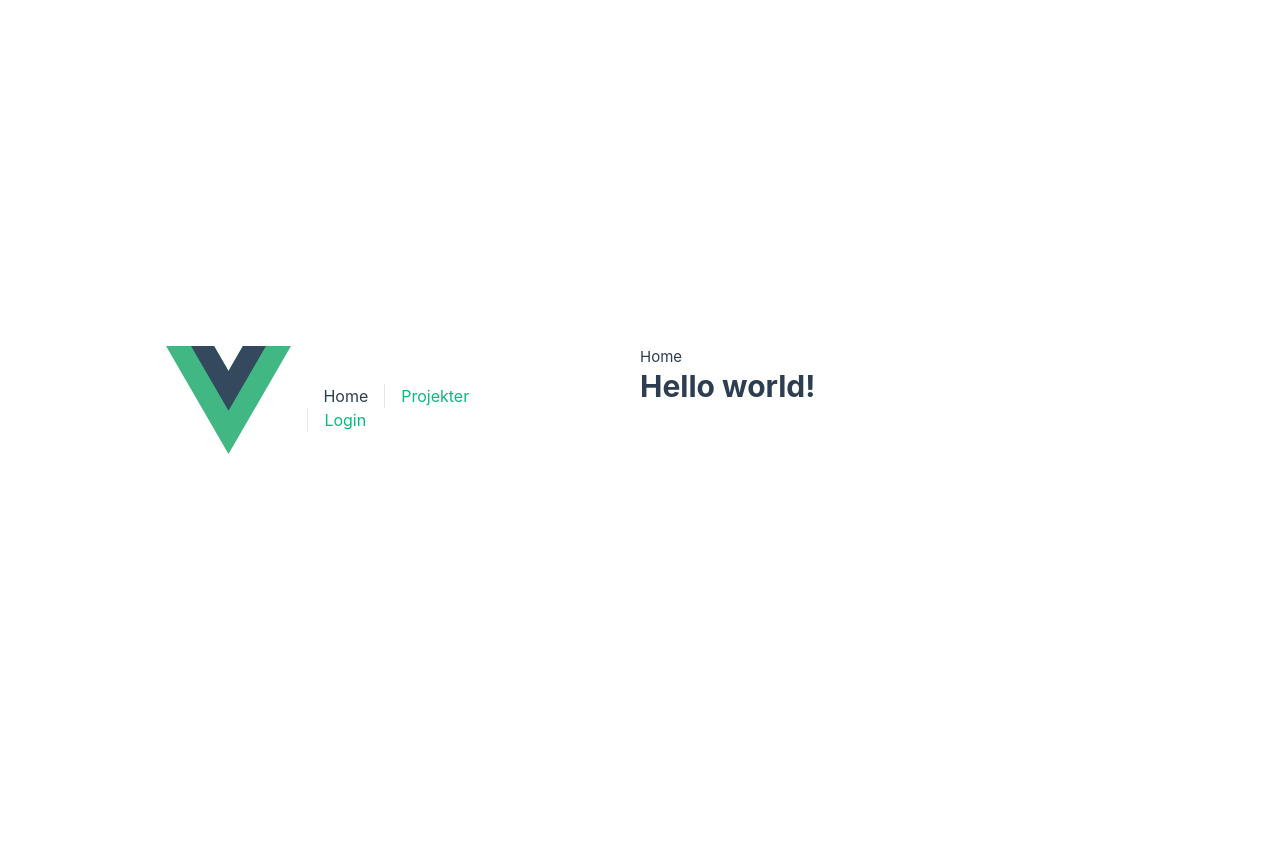
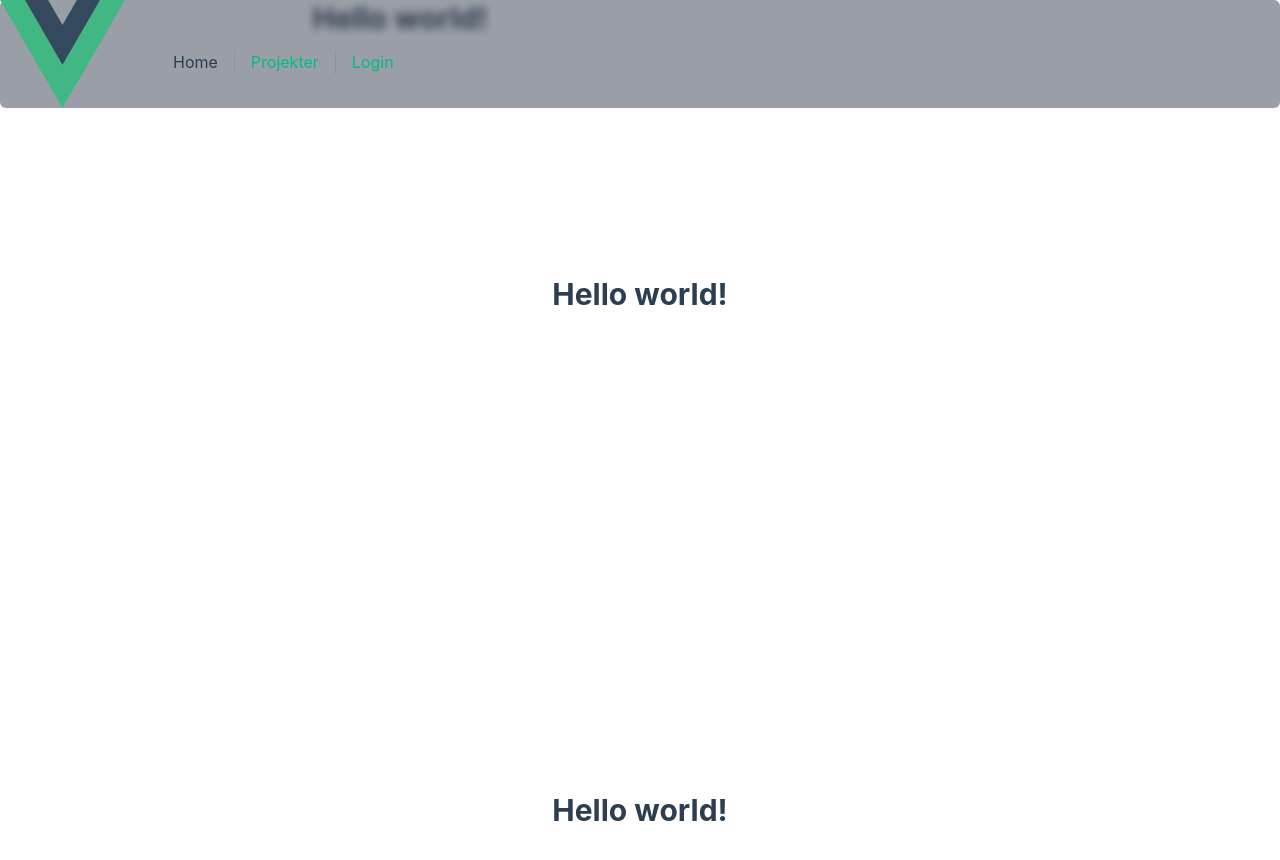
Before and after one commit to JeJulianaa/portfolio_advjs, a Vue app: page / in a window 1280 px wide. Shown: the top 860 px of the page. Before the commit the page ends 800 px from the top, so only its background shows below. Built offline with nearby package versions, Linux system fonts and the light colour scheme; no server answers.

Commit message:
nav bar update
navbar er placert øverst og med fixed så teksten går under

```diff
--- a/src/App.vue
+++ b/src/App.vue
@@ -38,7 +38,7 @@ let logOut = () => {
 </script>
 
 <template>
-  <header>
+  <header class="fixed top-0 left-0  w-auto  bg-gray-700 rounded-md bg-clip-padding backdrop-filter backdrop-blur-sm bg-opacity-50 border-gray-100">
     <img alt="Vue logo" class="logo" src="@/assets/logo.svg" width="125" height="125" />
 
     <div class="wrapper">
@@ -47,7 +47,7 @@ let logOut = () => {
         <RouterLink to="/">Home</RouterLink>
         <RouterLink to="/project-page">Projekter</RouterLink>
         <RouterLink v-if="isLoggedIn" to="/navguard">NavGuard</RouterLink>
-        <button @click="logOut" v-if="isLoggedIn">Log Out</button>
+        <button  @click="logOut" v-if="isLoggedIn">Log Out</button>
         <RouterLink v-if="!isLoggedIn" to="/login">Login</RouterLink>
       </nav>
     </div>
@@ -60,6 +60,9 @@ let logOut = () => {
 header {
   line-height: 1.5;
   max-height: 100vh;
+  width: 100%;
+
+  /*background-color: brown;*/
 }
 
 .logo {
@@ -72,6 +75,7 @@ nav {
   font-size: 12px;
   text-align: center;
   margin-top: 2rem;
+
 }
 
 nav a.router-link-exact-active {
@@ -86,7 +90,10 @@ nav a {
   display: inline-block;
   padding: 0 1rem;
   border-left: 1px solid var(--color-border);
+
 }
+
+
 
 nav a:first-of-type {
   border: 0;
@@ -111,11 +118,12 @@ nav a:first-of-type {
 
   nav {
     text-align: left;
-    margin-left: -1rem;
+
     font-size: 1rem;
 
     padding: 1rem 0;
     margin-top: 1rem;
   }
+
 }
 </style>
--- a/src/assets/base.css
+++ b/src/assets/base.css
@@ -59,7 +59,7 @@
 }
 
 body {
-  min-height: 100vh;
+  min-height: 20vh; /* nav placering */
   color: var(--color-text);
   background: var(--color-background);
   transition: color 0.5s, background-color 0.5s;
--- a/src/assets/main.css
+++ b/src/assets/main.css
@@ -5,7 +5,7 @@
 
 #app {
   max-width: 1280px;
-  margin: 0 auto;
+  /*margin: 0 auto; */
   padding: 2rem;
 
   font-weight: normal;
@@ -26,12 +26,13 @@ a,
 
 @media (min-width: 1024px) {
   body {
-    display: flex;
+
+
     place-items: center;
   }
 
   #app {
-    display: grid;
+
     grid-template-columns: 1fr 1fr;
     padding: 0 2rem;
   }
--- a/src/views/HomeView.vue
+++ b/src/views/HomeView.vue
@@ -3,11 +3,19 @@
 </script>
 
 <template>
-  <main>
-    Home
-    <h1 class="text-3xl font-bold ">
+
+
+    <h1 class="text-3xl font-bold  ">
+    Hello world!
+    </h1>
+    <h1 class="text-3xl font-bold  p-60">
     Hello world!
     </h1>
 
-  </main>
+    <h1 class="text-3xl font-bold p-60 ">
+    Hello world!
+    </h1>
+
+
+
 </template>
--- a/src/views/LoginView.vue
+++ b/src/views/LoginView.vue
@@ -1,11 +1,11 @@
-<template>
-  <div>
+<template class=" ">
+  <div class="pt-40 ">
     <h1>Login</h1>
     Username: <input type="text" v-model="email" />
     Password: <input type="password" v-model="password" />
     <p v-if="errMsg"> {{ errMsg }}</p>
-    <button @click="logIn">Login</button>
-    <button v-if="userAuthenticated" @click="logOut">Sign Out</button>
+    <button class="login " @click="logIn">Login</button>
+    <button class="logout " v-if="userAuthenticated" @click="logOut">Logout</button>
   </div>
 </template>
 
@@ -59,6 +59,6 @@ let logOut = () => {
 
 </script>
 
-<style lang="scss" scoped>
+<style >
 
 </style>
```
